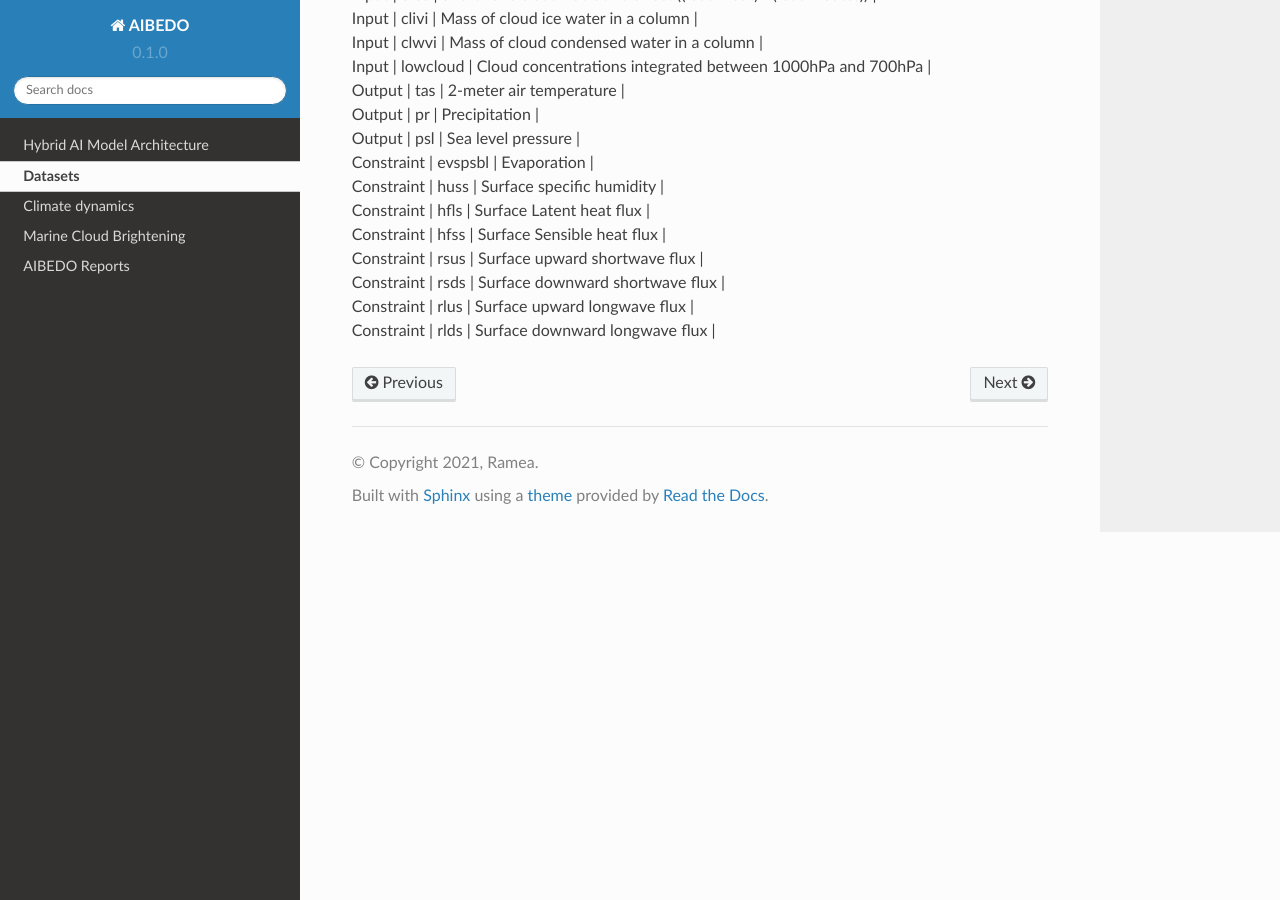
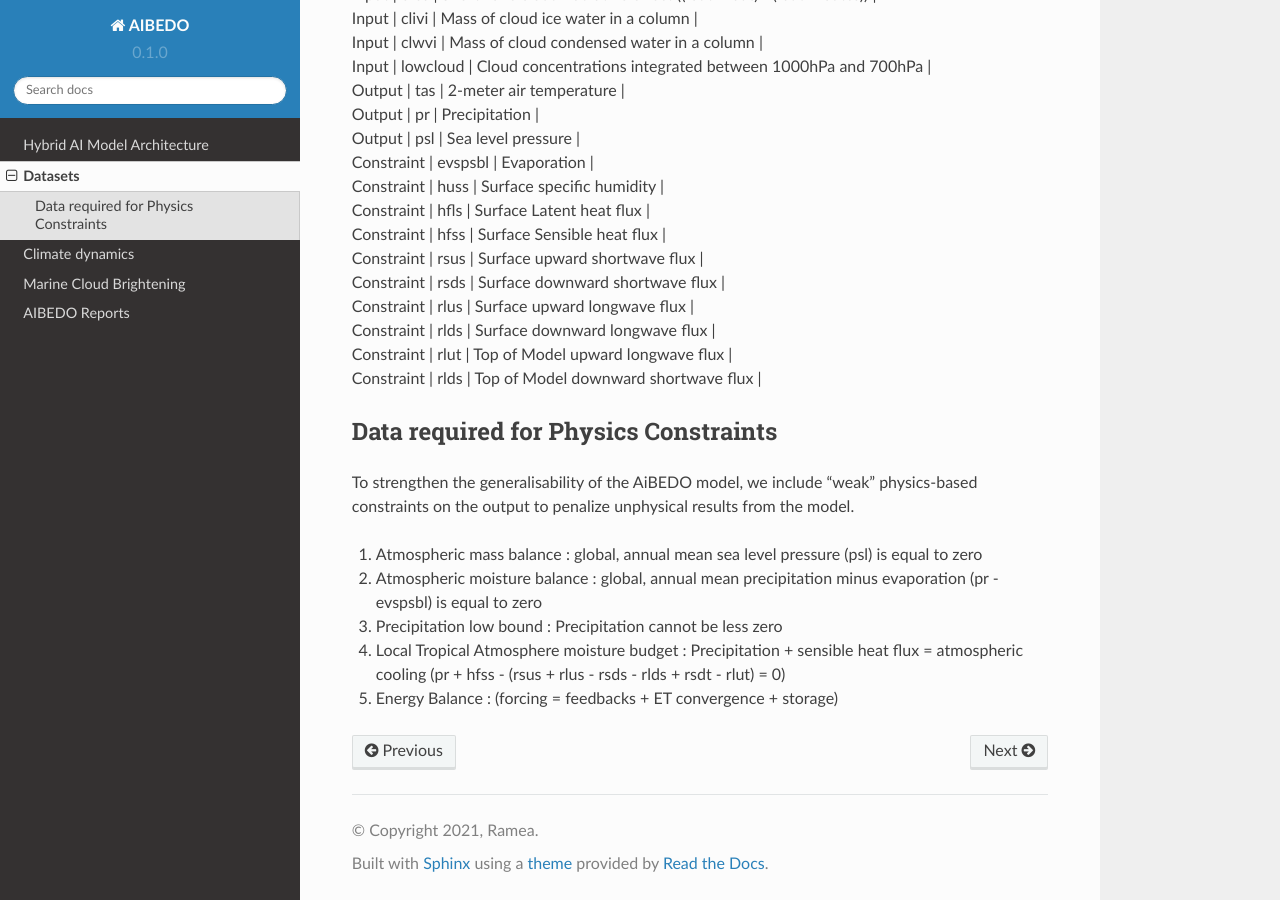
Before and after one commit to kramea/aibedo, a Sphinx documentation site: the page built from docs/source/datasets/index.rst, in a window 1280 px wide and 900 px high, scrolled down 825 px. Built offline with Sphinx 7.4.7 and the Read the Docs theme 2.0.0, drawn with Linux system fonts in a browser that asks for light colours.

Commit message:
added a few lines on constraints

```diff
--- a/docs/source/datasets/index.rst
+++ b/docs/source/datasets/index.rst
@@ -42,3 +42,16 @@ The model/reanalysis variables used are divided into three categories: Input, Ou
 | Constraint | rsds     | Surface downward shortwave flux                                    |
 | Constraint | rlus     | Surface upward longwave flux                                       |
 | Constraint | rlds     | Surface downward longwave flux                                     |
+| Constraint | rlut     | Top of Model upward longwave flux                                  |
+| Constraint | rlds     | Top of Model downward shortwave flux                               |
+
+Data required for Physics Constraints
+~~~~~~~~~~~~~~~~~~~~~~~~~~~~~~~~~~~~~~~
+
+To strengthen the generalisability of the AiBEDO model, we include "weak" physics-based constraints on the output to penalize unphysical results from the model.
+
+1. Atmospheric mass balance : global, annual mean sea level pressure (psl) is equal to zero
+2. Atmospheric moisture balance : global, annual mean precipitation minus evaporation (pr - evspsbl) is equal to zero
+3. Precipitation low bound : Precipitation cannot be less zero
+4. Local Tropical Atmosphere moisture budget : Precipitation + sensible heat flux = atmospheric cooling (pr + hfss - (rsus + rlus - rsds - rlds + rsdt - rlut) = 0)
+5. Energy Balance : (forcing = feedbacks + ET convergence + storage)
```
